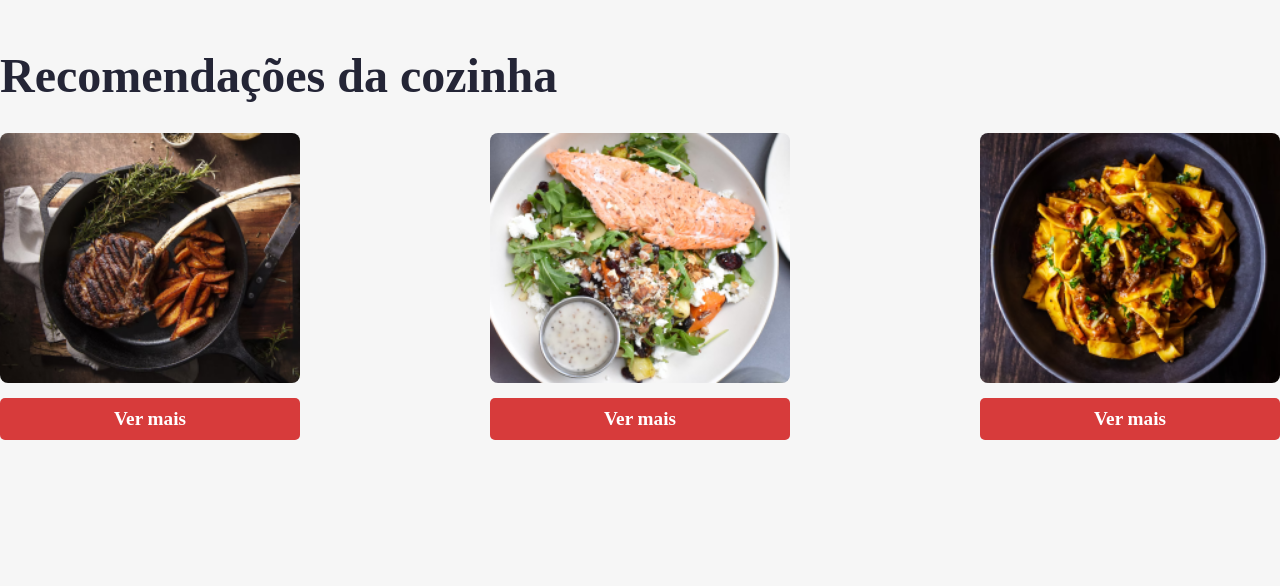
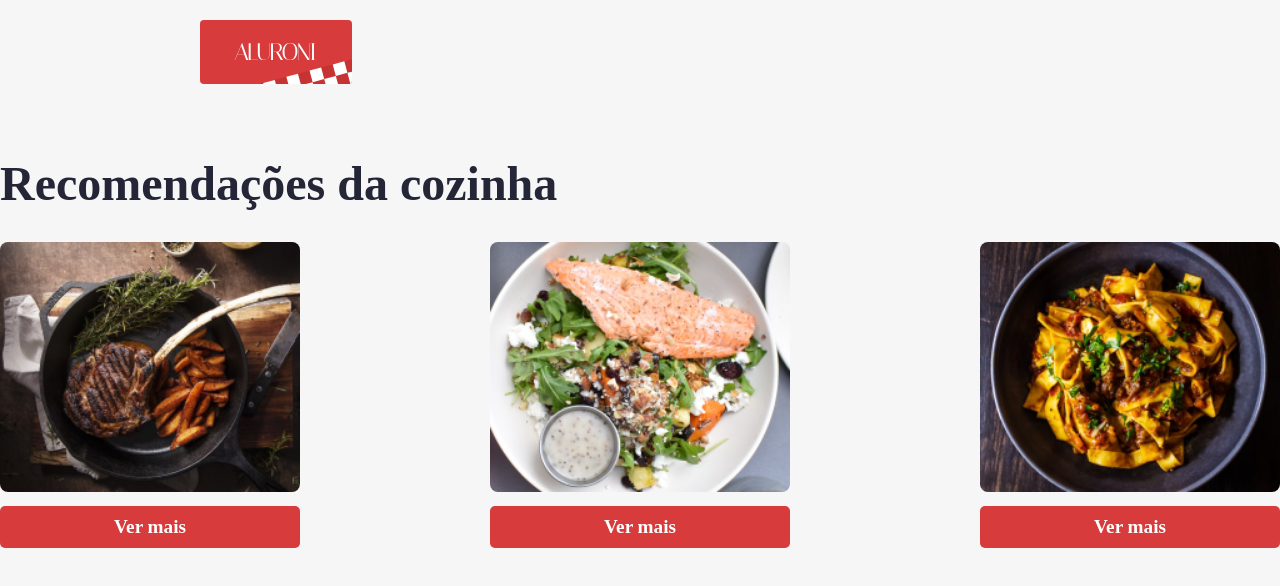
Before and after one commit to gilbertouk/aluroni-react-router, a React (Create React App) app: page / in a window 1280 px wide. Shown: the top 586 px of the page. Built offline with nearby package versions, Linux system fonts and the light colour scheme; a web font is replaced by a local one.

Commit message:
feat: :sparkles: add menu to routes

```diff
--- /dev/null
+++ b/src/components/Menu/Menu.module.scss
@@ -0,0 +1,15 @@
+@import 'styles/variaveis';
+@import 'styles/breakpoints';
+
+.menu {
+  padding: 20px $padding-horizontal;
+  @media (max-width: $desktop_xsm) {
+    padding: 20px $padding-horizontal-mobile;
+  }
+  @media (min-width: $desktop_xsm) and (max-width: $desktop_sm) {
+    padding: 20px $padding-horizontal-sm;
+  }
+  @media (min-width: $desktop_sm) and (max-width: $desktop_md) {
+    padding: 20px $padding-horizontal-md;
+  }
+}
--- /dev/null
+++ b/src/components/Menu/index.tsx
@@ -0,0 +1,11 @@
+import React from 'react';
+import { ReactComponent as Logo } from 'assets/logo.svg';
+import styles from './Menu.module.scss';
+
+export default function Menu() {
+  return (
+    <nav className={styles.menu}>
+      <Logo />
+    </nav>
+  );
+}
--- a/src/pages/Cardapio/Cardapio.module.scss
+++ b/src/pages/Cardapio/Cardapio.module.scss
@@ -1,22 +1,9 @@
-@import "styles/variaveis";
-@import "styles/breakpoints";
-
-.menu {
-  padding: 20px $padding-horizontal;
-  @media (max-width: $desktop_xsm) {
-    padding: 20px $padding-horizontal-mobile;
-  }
-  @media (min-width: $desktop_xsm) and (max-width: $desktop_sm) {
-    padding: 20px $padding-horizontal-sm;
-  }
-  @media (min-width: $desktop_sm) and (max-width: $desktop_md) {
-    padding: 20px $padding-horizontal-md;
-  }
-}
+@import 'styles/variaveis';
+@import 'styles/breakpoints';
 
 .header {
   align-items: center;
-  background-image: url("/assets/cardapio/header.png");
+  background-image: url('/assets/cardapio/header.png');
   background-size: cover;
   background-repeat: no-repeat;
   display: flex;
--- a/src/pages/Cardapio/index.tsx
+++ b/src/pages/Cardapio/index.tsx
@@ -1,6 +1,5 @@
 import React from 'react';
 import styles from './Cardapio.module.scss';
-import { ReactComponent as Logo } from 'assets/logo.svg';
 import Buscador from './Buscador';
 import { useState } from 'react';
 import Filtros from './Filtros';
@@ -13,13 +12,8 @@ export default function Cardapio() {
   const [ordenador, setOrdenador] = useState('');
   return (
     <main>
-      <nav className={styles.menu}>
-        <Logo />
-      </nav>
       <header className={styles.header}>
-        <div className={styles.header__text}>
-          A casa do código e da massa
-        </div>
+        <div className={styles.header__text}>A casa do código e da massa</div>
       </header>
       <section className={styles.cardapio}>
         <h3 className={styles.cardapio__titulo}>Cardápio</h3>
--- a/src/routes.js
+++ b/src/routes.js
@@ -2,10 +2,12 @@ import React from 'react';
 import { BrowserRouter, Routes, Route } from 'react-router-dom';
 import Inicio from 'pages/Inicio';
 import Cardapio from 'pages/Cardapio';
+import Menu from 'components/Menu';
 
 export default function AppRouter() {
   return (
     <BrowserRouter>
+      <Menu />
       <Routes>
         <Route path='/' element={<Inicio />} />
         <Route path='/cardapio' element={<Cardapio />} />
```
Also changed, not shown: src/pages/Inicio/index.tsx (+5 -7 lines).
